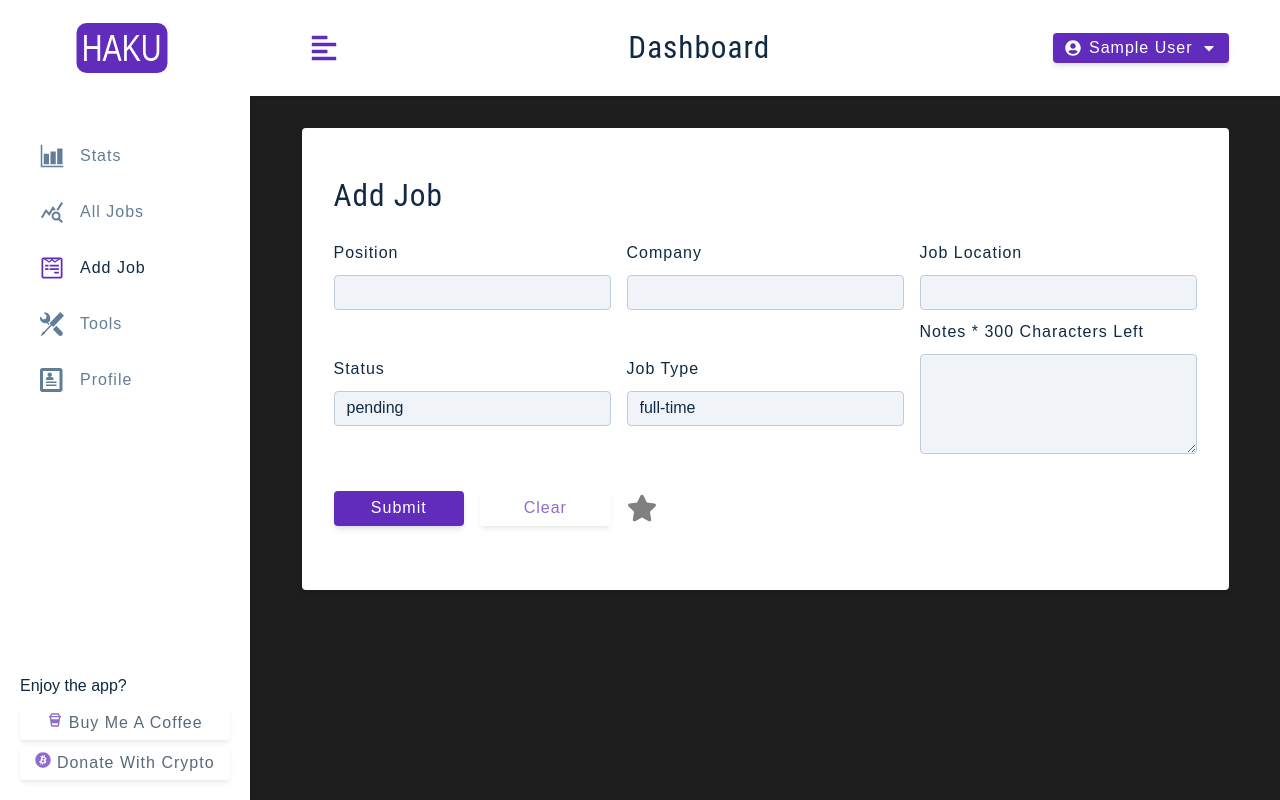
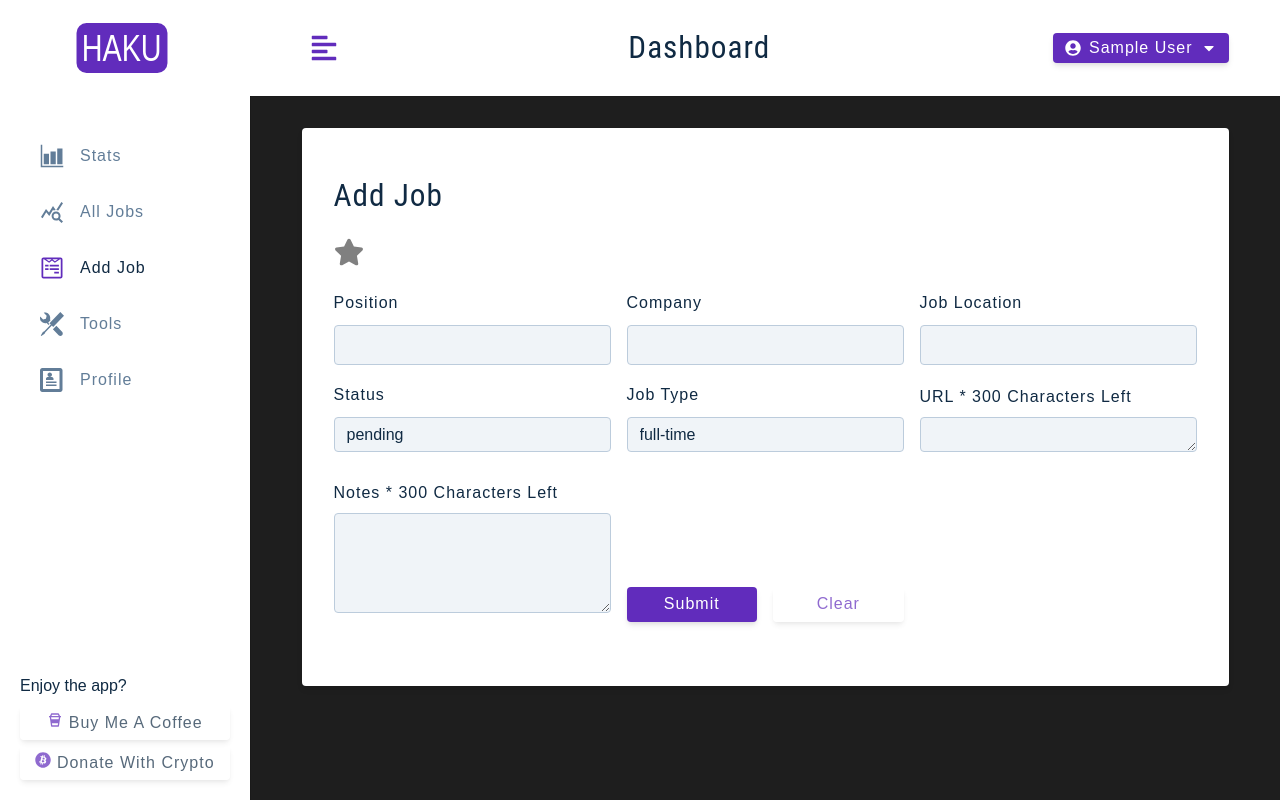
Before and after one commit to ZacharyTStone/haku, a React (Create React App) app in the folder client/: page /add-job in a window 1280 px wide. Built offline with nearby package versions, Linux system fonts and the light colour scheme; sample sign-in values are in the browser's storage.

Commit message:
add URL to job schema and add front end code to enable that

```diff
--- a/client/src/Components/FormRow.js
+++ b/client/src/Components/FormRow.js
@@ -1,4 +1,4 @@
-const FormRow = ({ type, name, value, handleChange, labelText }) => {
+const FormRow = ({ type, name, value, handleChange, labelText, height }) => {
   return (
     <div className="form-row">
       <label htmlFor={name} className="form-label">
@@ -10,6 +10,9 @@ const FormRow = ({ type, name, value, handleChange, labelText }) => {
         name={name}
         onChange={handleChange}
         className="form-input"
+        style={{
+          height: height || "40px",
+        }}
       />
     </div>
   );
--- a/client/src/Components/FormRowArea.js
+++ b/client/src/Components/FormRowArea.js
@@ -1,11 +1,25 @@
 import styled from "styled-components";
 
-const FormRowArea = ({ labelText, name, value, handleChange, type }) => {
+const FormRowArea = ({
+  labelText,
+  name,
+  value,
+  handleChange,
+  type,
+  height,
+}) => {
   return (
     <Wrapper>
       {" "}
       <div className="form-row">
-        <label htmlFor={name} className="form-label">
+        <label
+          htmlFor={name}
+          className="form-label"
+          style={{
+            marginTop: "10px",
+            marginBottom: "6px",
+          }}
+        >
           {labelText || name}{" "}
           <span className={300 - value.length >= 0 ? "normal" : "red"}>
             * {300 - value.length} characters left
@@ -20,7 +34,7 @@ const FormRowArea = ({ labelText, name, value, handleChange, type }) => {
           onChange={handleChange}
           className="form-input"
           style={{
-            height: "100px",
+            height: height || "100px",
             width: "100%",
           }}
         />
--- a/client/src/Components/Job.js
+++ b/client/src/Components/Job.js
@@ -1,5 +1,10 @@
 import moment from "moment";
-import { FaLocationArrow, FaBriefcase, FaCalendarAlt } from "react-icons/fa";
+import {
+  FaLocationArrow,
+  FaBriefcase,
+  FaCalendarAlt,
+  FaLink,
+} from "react-icons/fa";
 import { Link } from "react-router-dom";
 import { useAppContext } from "../context/appContext";
 import JobInfo from "./JobInfo";
@@ -16,6 +21,7 @@ const Job = ({
   status,
   notes,
   stared,
+  URL,
 }) => {
   const { setEditJob, deleteJob } = useAppContext();
   console.log(status);
@@ -43,6 +49,7 @@ const Job = ({
             <JobInfo icon={<FaLocationArrow />} text={jobLocation} />
             <JobInfo icon={<FaCalendarAlt />} text={date} />
             <JobInfo icon={<FaBriefcase />} text={jobType} />
+            <JobInfo icon={<FaLink />} text={URL} type={"url"} />
             <div
               style={{
                 marginTop: "10px",
--- a/client/src/Components/JobInfo.js
+++ b/client/src/Components/JobInfo.js
@@ -1,10 +1,25 @@
 import styled from "styled-components";
 
-const JobInfo = ({ icon, text }) => {
+const JobInfo = ({ icon, text, type }) => {
   return (
     <Wrapper>
       <span className="icon">{icon}</span>
-      <span className="text">{text}</span>
+      {type === "url" ? (
+        <a
+          href={text}
+          target="_blank"
+          rel="noopener noreferrer"
+          style={{
+            textDecoration: "underline",
+            color: "black",
+            overflow: "hidden",
+          }}
+        >
+          {text}
+        </a>
+      ) : (
+        <span className="text">{text} </span>
+      )}
     </Wrapper>
   );
 };
--- a/client/src/assets/css/index.css
+++ b/client/src/assets/css/index.css
@@ -259,9 +259,6 @@ ul {
   margin-bottom: 1rem;
 }
 
-.form-textarea {
-  height: 7rem;
-}
 ::placeholder {
   font-family: inherit;
   color: var(--grey-400);
--- a/client/src/context/appContext.js
+++ b/client/src/context/appContext.js
@@ -82,6 +82,7 @@ const initialState = {
   notes: "",
   stared: "false",
   staredOptions: ["true", "false"],
+  URL: "",
 };
 
 const AppContext = React.createContext();
@@ -229,8 +230,16 @@ const AppProvider = ({ children }) => {
   const createJob = async () => {
     dispatch({ type: CREATE_JOB_BEGIN });
     try {
-      const { position, company, jobLocation, jobType, status, notes, stared } =
-        state;
+      const {
+        position,
+        company,
+        jobLocation,
+        jobType,
+        status,
+        notes,
+        stared,
+        URL,
+      } = state;
 
       await authFetch.post("/jobs", {
         position,
@@ -240,6 +249,7 @@ const AppProvider = ({ children }) => {
         status,
         notes,
         stared,
+        URL,
       });
       dispatch({ type: CREATE_JOB_SUCCESS });
       dispatch({ type: CLEAR_VALUES });
--- a/client/src/pages/Dashboard/AddJob.js
+++ b/client/src/pages/Dashboard/AddJob.js
@@ -26,6 +26,7 @@ const AddJob = () => {
     editJob,
     notes,
     stared,
+    URL,
   } = useAppContext();
 
   const handleSubmit = (e) => {
@@ -50,7 +51,26 @@ const AddJob = () => {
   return (
     <Wrapper>
       <form className="form">
-        <h3>{isEditing ? "edit job" : "add job"}</h3>
+        <h3>
+          {isEditing ? "edit job" : "add job"}{" "}
+          <spand className="star">
+            <FaStar
+              color={stared === "false" ? "gray" : "gold"}
+              value={stared}
+              size={30}
+              style={{
+                marginTop: "20px",
+              }}
+              name="stared"
+              onClick={() => {
+                handleChange({
+                  name: "stared",
+                  value: stared === "true" ? "false" : "true",
+                });
+              }}
+            />
+          </spand>{" "}
+        </h3>
         {showAlert && <Alert />}
         <div className="form-center">
           {/* position */}
@@ -91,6 +111,13 @@ const AddJob = () => {
             list={jobTypeOptions}
           />
           <FormRowArea
+            name="URL"
+            labelText="URL"
+            value={URL}
+            handleChange={handleJobInput}
+            height="35px"
+          />
+          <FormRowArea
             name="notes"
             labelText="notes"
             value={notes}
@@ -115,23 +142,6 @@ const AddJob = () => {
             >
               clear
             </button>
-          </div>
-          <div className="star">
-            <FaStar
-              color={stared === "false" ? "gray" : "gold"}
-              value={stared}
-              size={30}
-              style={{
-                marginTop: "20px",
-              }}
-              name="stared"
-              onClick={() => {
-                handleChange({
-                  name: "stared",
-                  value: stared === "true" ? "false" : "true",
-                });
-              }}
-            />
           </div>
         </div>
       </form>
--- a/client/src/pages/Dashboard/SharedLayout.js
+++ b/client/src/pages/Dashboard/SharedLayout.js
@@ -36,7 +36,8 @@ const Wrapper = styled.section`
   }
   .dashboard-page {
     width: 90vw;
-    height: 88vh;
+    min-height: 88vh;
+    height: max-content;
     margin: 0 auto;
     padding: 2rem 0;
     /* overflow: scroll;
```
Also changed, not shown: 1 other file (tests, documents, lock files or other folders).
